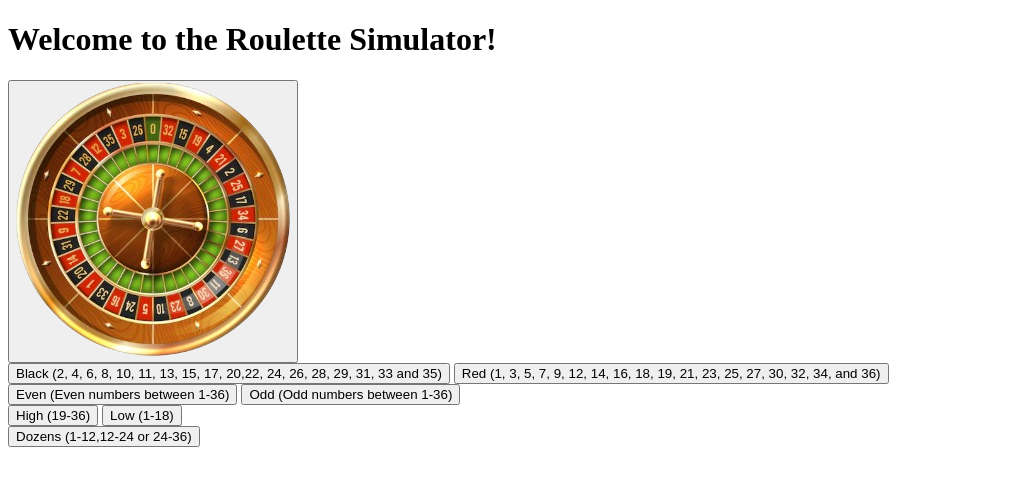
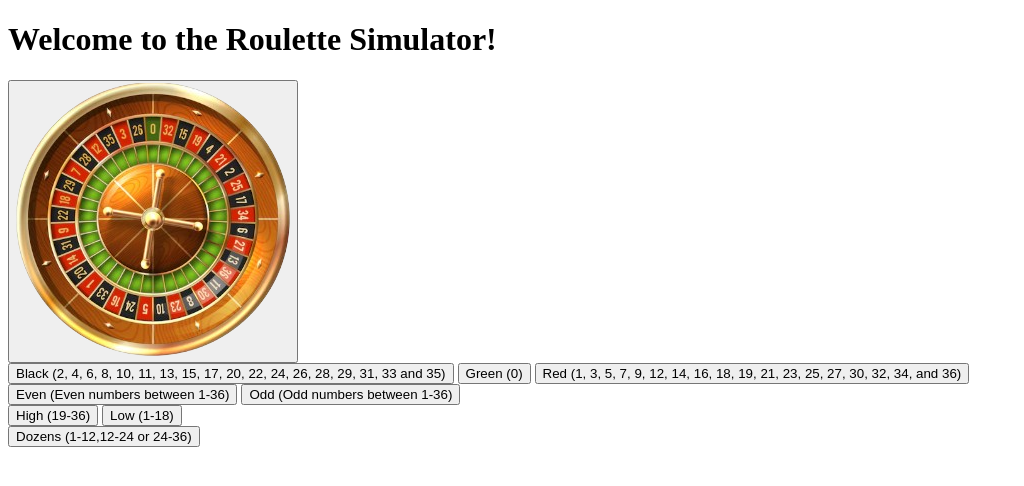
Before and after one commit to Ferboinkles/Roulette-simulator, a SvelteKit app: page / in a window 1280 px wide. Shown: the top 486 px of the page, without its empty margins (0-1024 px from the left). Built offline with nearby package versions, Linux system fonts and the light colour scheme.

Commit message:
Added green button and changed the colour of all green bootons

```diff
--- a/src/routes/+page.svelte
+++ b/src/routes/+page.svelte
@@ -3,11 +3,16 @@
 	<button class="w-[35%] text-center hover:animate-spin"
 		><img alt="wheel" src="/images/wheel.webp" class="mx-auto my-4 aspect-[1/1] w-full object-cover" />
 	</button>
-	<div class="@container mr-15 flex-row text-right font-serif">
+	<div class="@container mr-15 flex-row text-center font-serif">
 		<button
 			class="my-1 max-w-fit rounded-[0.5em] bg-black font-serif whitespace-normal text-white hover:scale-110 hover:animate-bounce"
 		>
-			Black (2, 4, 6, 8, 10, 11, 13, 15, 17, 20,22, 24, 26, 28, 29, 31, 33 and 35)
+			Black (2, 4, 6, 8, 10, 11, 13, 15, 17, 20, 22, 24, 26, 28, 29, 31, 33 and 35)
+		</button>
+		<button
+			class="my-1 max-w-fit rounded-[0.5em] bg-green-700 font-serif whitespace-normal hover:scale-110 hover:animate-bounce"
+		>
+			Green (0)
 		</button>
 		<button
 			class="my-1 max-w-fit rounded-[0.5em] bg-red-700 font-serif whitespace-normal hover:scale-110 hover:animate-bounce"
@@ -15,9 +20,9 @@
 			Red (1, 3, 5, 7, 9, 12, 14, 16, 18, 19, 21, 23, 25, 27, 30, 32, 34, and 36)
 		</button>
 	</div>
-	<div class="@container mr-15 flex-row text-right font-serif">
+	<div class="@container mr-15 flex-row text-center font-serif">
 		<button
-			class=" my-1 max-w-fit rounded-[0.5em] bg-green-800 font-serif whitespace-normal hover:scale-110 hover:animate-bounce"
+			class=" my-1 max-w-fit rounded-[0.5em] bg-green-700 font-serif whitespace-normal hover:scale-110 hover:animate-bounce"
 		>
 			Even (Even numbers between 1-36)
 		</button>
@@ -27,20 +32,20 @@
 			Odd (Odd numbers between 1-36)
 		</button>
 	</div>
-	<div class="@container mr-15 flex-row text-right font-serif">
+	<div class="@container mr-15 flex-row text-center font-serif">
 		<button
 			class=" my-1 max-w-fit rounded-[0.5em] bg-red-700 font-serif whitespace-normal hover:scale-110 hover:animate-bounce"
 		>
 			High (19-36)
 		</button>
 		<button
-			class=" my-1 max-w-fit rounded-[0.5em] bg-green-800 font-serif whitespace-normal hover:scale-110 hover:animate-bounce"
+			class=" my-1 max-w-fit rounded-[0.5em] bg-green-700 font-serif whitespace-normal hover:scale-110 hover:animate-bounce"
 		>
 			Low (1-18)
 		</button>
-		<div class="@container flex-row text-right font-serif">
+		<div class="@container flex-row text-center font-serif">
 			<button
-				class=" my-1 max-w-fit rounded-[0.5em] bg-green-800 font-serif whitespace-normal hover:scale-110 hover:animate-bounce"
+				class=" my-1 max-w-fit rounded-[0.5em] bg-green-700 font-serif whitespace-normal hover:scale-110 hover:animate-bounce"
 			>
 				Dozens (1-12,12-24 or 24-36)
 			</button>
```
